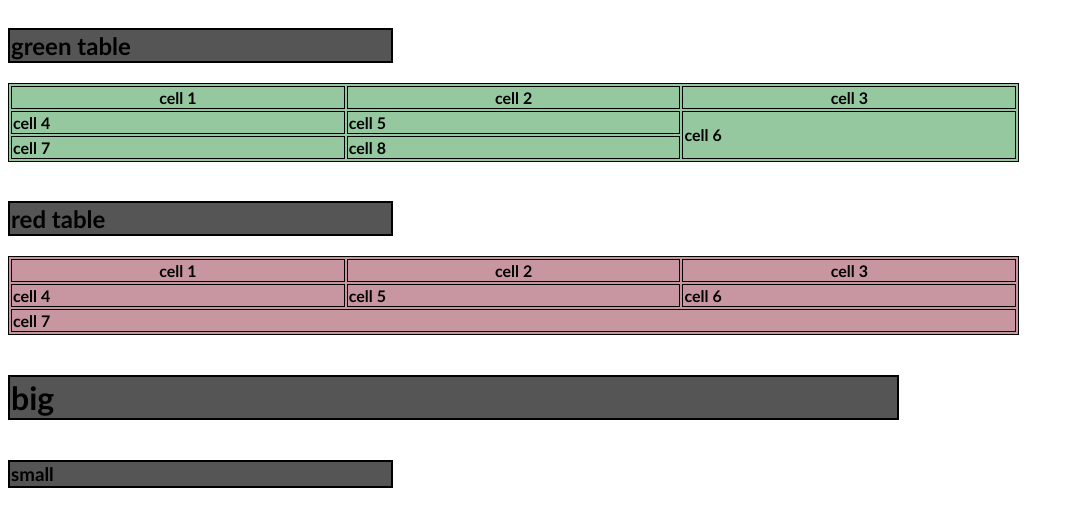
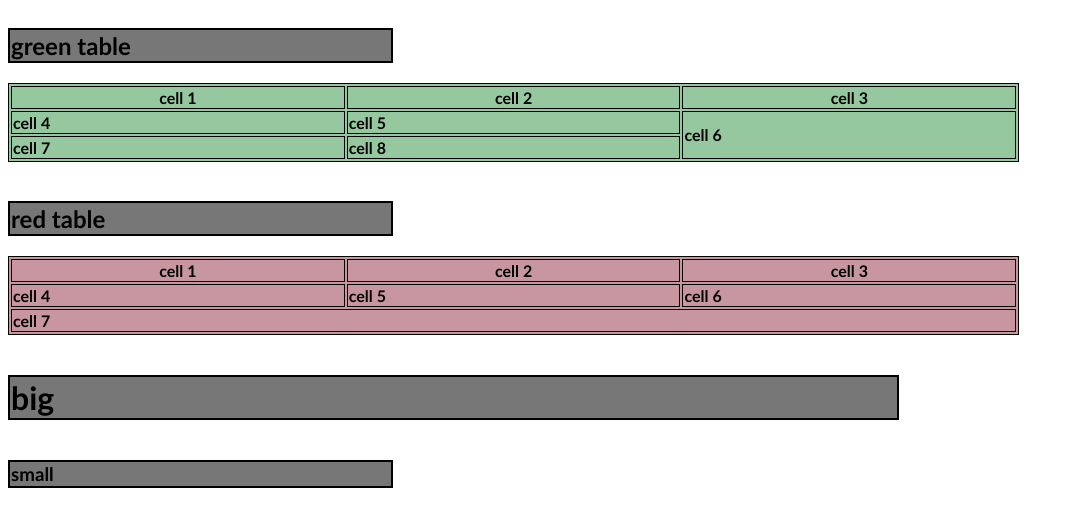
Before and after one commit to W0468737/Day8, a plain HTML site: page index.html in a window 1280 px wide. Shown: the whole page, without its empty margins (0-1074 px from the left). Drawn offline with Linux system fonts and the light colour scheme.

Commit message:
Update Stylesheet.css

```diff
--- a/Stylesheet.css
+++ b/Stylesheet.css
@@ -23,7 +23,7 @@ background-color: rgb(200, 150, 160);
   width: 30%;
   float: left;
   padding: 1px;
-  background-color: #555;
+  background-color: #777;
   border: 2px solid black;
 }
 
@@ -31,7 +31,7 @@ background-color: rgb(200, 150, 160);
   width: 70%;
   float: left;
   padding: 1px;
-  background-color: #555;
+  background-color: #777;
   border: 2px solid black;
 }
 
```
